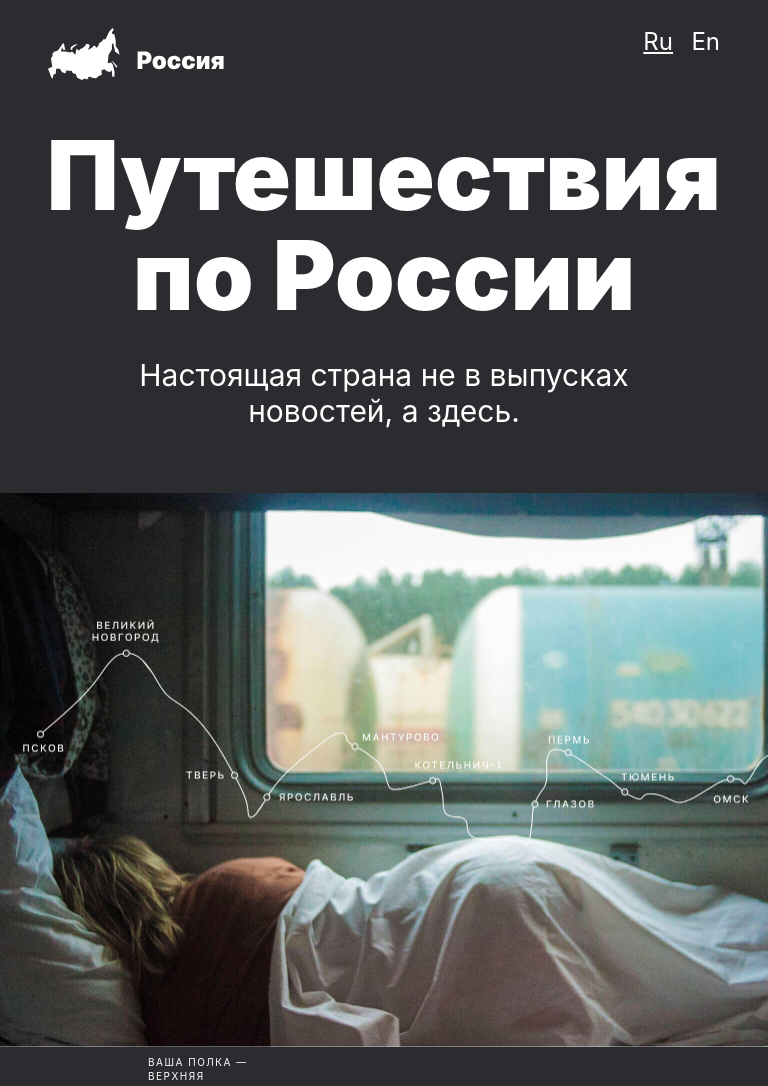
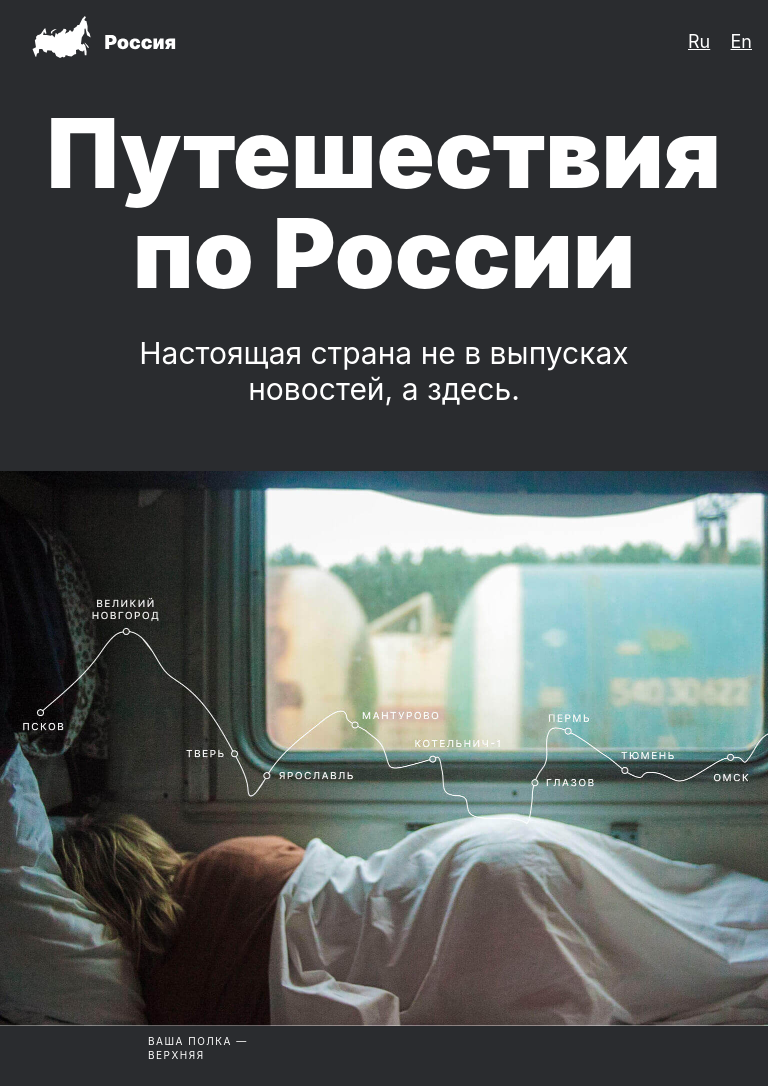
Before and after one commit to Bishop-Y/russian-travel, a plain HTML site: page index.html in a window 768 px wide. Shown: the top 1086 px of the page. Drawn offline with Linux system fonts and the light colour scheme; a web font is replaced by a local one.

Commit message:
сделал header

```diff
--- a/blocks/header/__langs/__en/header__langs__en.css
+++ b/blocks/header/__langs/__en/header__langs__en.css
@@ -1,5 +1,5 @@
 .header__langs__en{
-    width: 29px;
+    max-width: 29px;
     font-family: Inter;
     font-style: normal;
     font-weight: normal;
@@ -13,3 +13,16 @@
 .header__langs__en:hover {
     opacity: 0.8;
 }
+
+@media screen and (min-width: 320px) and (max-width: 768px){
+    .header__langs__en{
+        font-family: Inter;
+        font-style: normal;
+        font-weight: normal;
+        font-size: 18px;
+        line-height: 24px;
+        text-align: right;
+        text-decoration-line: underline;
+        color: #FFFFFF;
+    }
+}
--- a/blocks/header/__langs/__ru/header__langs__ru.css
+++ b/blocks/header/__langs/__ru/header__langs__ru.css
@@ -1,5 +1,5 @@
 .header__langs__ru{
-    width: 30px;
+    max-width: 30px;
     font-family: Inter;
     font-style: normal;
     font-weight: normal;
@@ -13,3 +13,16 @@
 .header__langs__ru:hover {
     opacity: 0.8;
 }
+
+@media screen and (min-width: 320px) and (max-width: 768px){
+    .header__langs__ru{
+        font-family: Inter;
+        font-style: normal;
+        font-weight: normal;
+        font-size: 18px;
+        line-height: 24px;
+        text-align: right;
+        text-decoration-line: underline;
+        color: #FFFFFF;
+    }
+}
--- a/blocks/header/__langs/header__langs.css
+++ b/blocks/header/__langs/header__langs.css
@@ -6,4 +6,22 @@
     display: flex;
     justify-content: space-between;
     padding-right: 96px;
+    padding-top: 14px;
 }
+
+
+
+@media screen and (min-width: 768px) and (max-width: 1024px){
+    .header__langs{
+        padding-right: 48px;
+    }
+}
+
+@media screen and (min-width: 320px) and (max-width: 768px){
+    .header__langs{
+        width: 64px;
+        max-height: 24px;
+        padding-right: 32px;
+        padding-top: 14px;
+    }
+}
--- a/blocks/header/__logo/header__logo.css
+++ b/blocks/header/__logo/header__logo.css
@@ -2,3 +2,10 @@
     max-width: 176px;
     max-height: 63px;
 }
+
+
+@media screen and (min-width: 320px) and (max-width: 767px){
+    .header__logo{
+        max-width: 142px;
+    }
+}
--- a/blocks/header/header.css
+++ b/blocks/header/header.css
@@ -10,3 +10,27 @@
     display: flex;
     justify-content: space-between;
 }
+
+@media screen and (min-width: 1024px) and (max-width: 1280px){
+    .header{
+        padding-bottom: 48px;
+    }
+}
+
+@media screen and (min-width: 768px) and (max-width: 1024px){
+    .header{
+        padding-left: 24px;
+        padding-right: 24px;
+    }
+}
+
+@media screen and (min-width: 320px) and (max-width: 768px){
+    .header{
+        min-width: 288px;
+        max-height: 42px;
+        padding-left: 16px;
+        padding-right: 16px;
+        padding-top: 16px;
+        bottom: 0px;
+    }
+}
```
